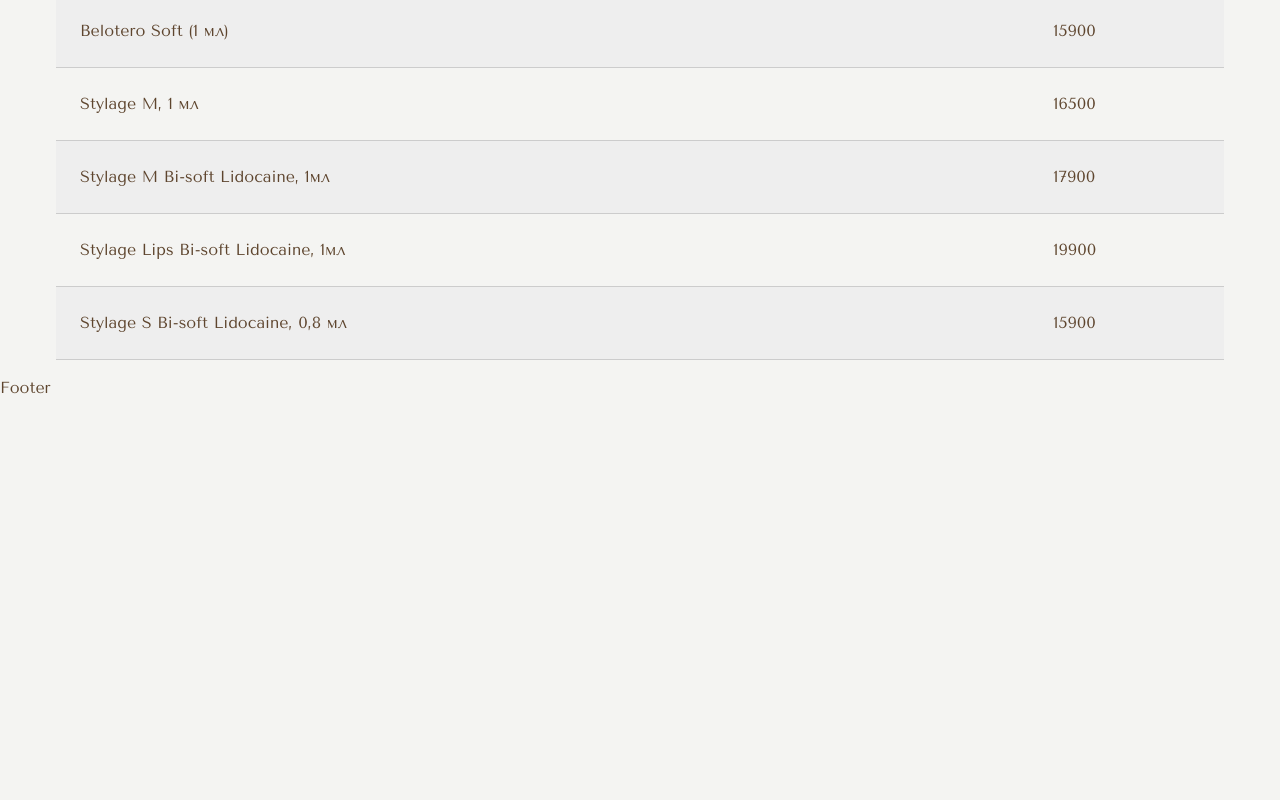
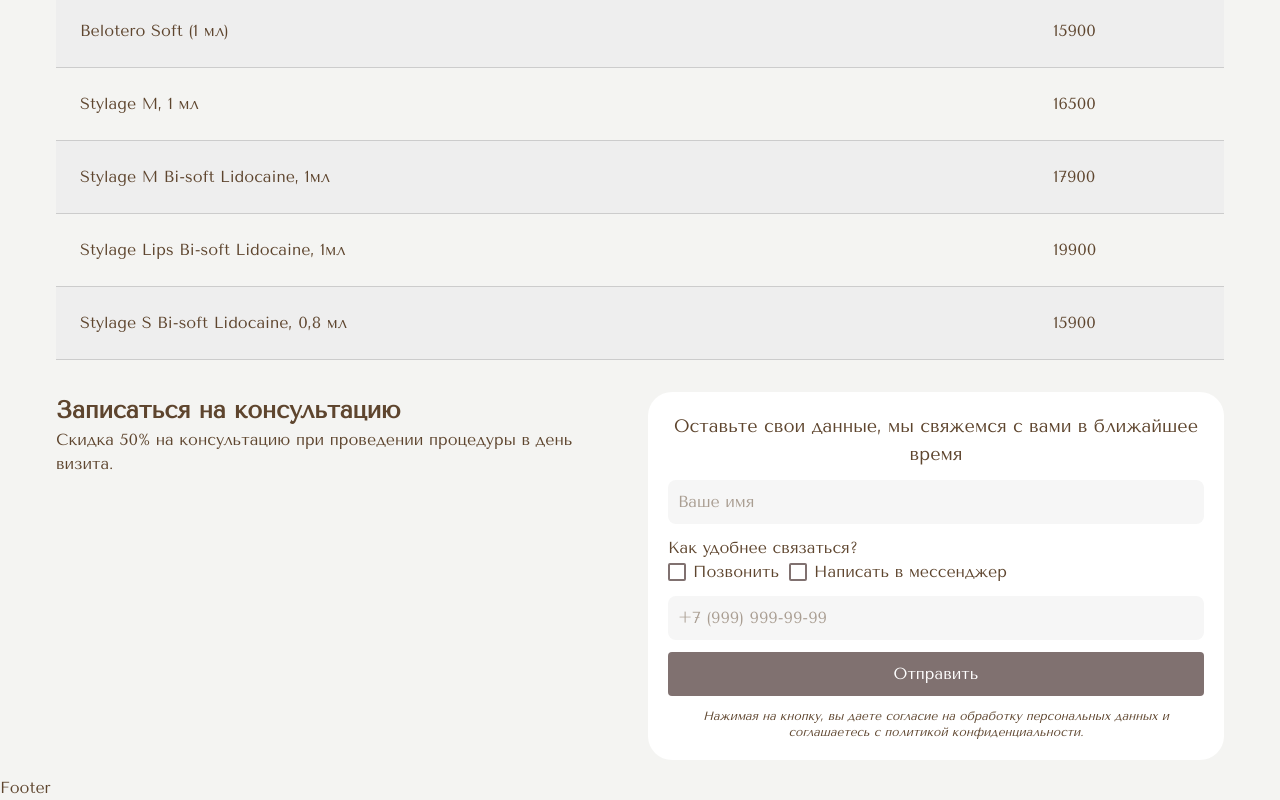
Before and after one commit to Kadokan69/Cosmet.moscow, a Next.js app: page / in a window 1280 px wide. Shown: the part 3978-4778 px from the top of the page. Before the commit the page ends 4378 px from the top, so only its background shows below. Built offline with nearby package versions, Linux system fonts and the light colour scheme.

Commit message:
feat: Добавлена форма обратной связи

```diff
--- a/src/app/page.tsx
+++ b/src/app/page.tsx
@@ -1,4 +1,5 @@
 import Banner from "@/component/Banner/Banner";
+import Form from "@/component/Form/Form";
 import Price from "@/component/Price/Price";
 import Spoiler from "@/component/Spoiler/Spoiler";
 import Image from "next/image";
@@ -159,6 +160,17 @@
           <Price />
         </div>
       </section>
+      <section>
+        <div className="max-w-[1200px] m-auto p-4 flex flex-col md:flex-row gap-4 ">
+          <div className="w-full md:w-1/2 text-center md:text-left">
+            <h3>Записаться на консультацию</h3>
+            <p>Скидка 50% на консультацию при проведении процедуры в день визита.</p>
+          </div>
+          <div className="w-full md:w-1/2 p-3 md:p-0 ">
+            <Form />
+          </div>
+        </div>
+      </section>
     </>
   );
 };
--- /dev/null
+++ b/src/component/Form/Form.module.scss
@@ -0,0 +1,50 @@
+.form {
+  input {
+    border-radius: 8px;
+    &:focus {
+      outline: none;
+    }
+  }
+}
+
+.customRadio {
+  position: relative;
+  input[type="radio"] {
+    position: absolute;
+    opacity: 0;
+    + label {
+      position: relative;
+      padding-left: 25px;
+      cursor: pointer;
+      &:before {
+        content: "";
+        position: absolute;
+        top: 50%;
+        left: 0;
+        transform: translate(0, -50%);
+        width: 18px;
+        height: 18px;
+        border: 2px solid #807170;
+        border-radius: 2px;
+        background: white;
+      }
+      &:after {
+        content: "";
+        position: absolute;
+        // left: 5px;
+        // top: 5px;
+        width: 8px;
+        height: 8px;
+        background: #807170;
+        opacity: 0;
+        transition: opacity 0.2s;
+        top: 50%;
+        left: 5px;
+        transform: translate(0, -50%);
+      }
+    }
+    &:checked + label:after {
+      opacity: 1;
+    }
+  }
+}
--- /dev/null
+++ b/src/component/Form/Form.tsx
@@ -0,0 +1,70 @@
+"use client";
+import React, { useState } from "react";
+import style from "./Form.module.scss";
+
+function Form() {
+  const [messengerCheck, setMessengerCheck] = useState(false);
+  return (
+    <form id="contactForm" className={`${style.form} bg-white p-5 flex flex-col gap-3 rounded-3xl`}>
+      <p className="text-center text-lg">Оставьте свои данные, мы свяжемся с вами в ближайшее время</p>
+      <div>
+        <input type="text" name="name" placeholder="Ваше имя" className="bg-[#f6f6f6] p-2.5 w-full" required />
+      </div>
+
+      <div>
+        <fieldset className="flex gap-2.5 flex-col md:flex-row">
+          <legend>Как удобнее связаться?</legend>
+          <div className={`flex gap-1 items-center ${style.customRadio}`}  >
+            <input type="radio" id="call" name="contactMethod" value="call" onClick={() => setMessengerCheck(false)} />
+            <label htmlFor="call">Позвонить</label>
+          </div>
+          <div className={`flex gap-1 items-center ${style.customRadio}`}>
+            <input
+              type="radio"
+              id="messenger"
+              name="contactMethod"
+              value="messenger"
+              onClick={() => setMessengerCheck(true)}
+            />
+            <label htmlFor="messenger">Написать в мессенджер</label>
+          </div>
+        </fieldset>
+      </div>
+      {messengerCheck && (
+        <div id="messengerChoice">
+          <fieldset className="flex gap-2.5 flex-col md:flex-row">
+            <legend>Выберите мессенджер</legend>
+            <div className={`flex gap-1 items-center ${style.customRadio}`}>
+              <input type="radio" id="whatsapp" name="messenger" value="whatsapp" />
+              <label htmlFor="whatsapp">WhatsApp</label>
+            </div>
+            <div className={`flex gap-1 items-center ${style.customRadio}`}>
+              <input type="radio" id="telegram" name="messenger" value="telegram" />
+              <label htmlFor="telegram">Telegram</label>
+            </div>
+          </fieldset>
+        </div>
+      )}
+
+      <div>
+        <input
+          type="tel"
+          name="phone"
+          placeholder="+7 (999) 999-99-99"
+          className="bg-[#f6f6f6] p-2.5 w-full"
+          required
+        />
+      </div>
+
+      <button type="submit" className="bg-[#807170] text-white p-2.5 rounded">
+        Отправить
+      </button>
+      <p className="text-center text-xs italic">
+        Нажимая на кнопку, вы даете согласие на обработку персональных данных и соглашаетесь c политикой
+        конфиденциальности.
+      </p>
+    </form>
+  );
+}
+
+export default Form;
```
